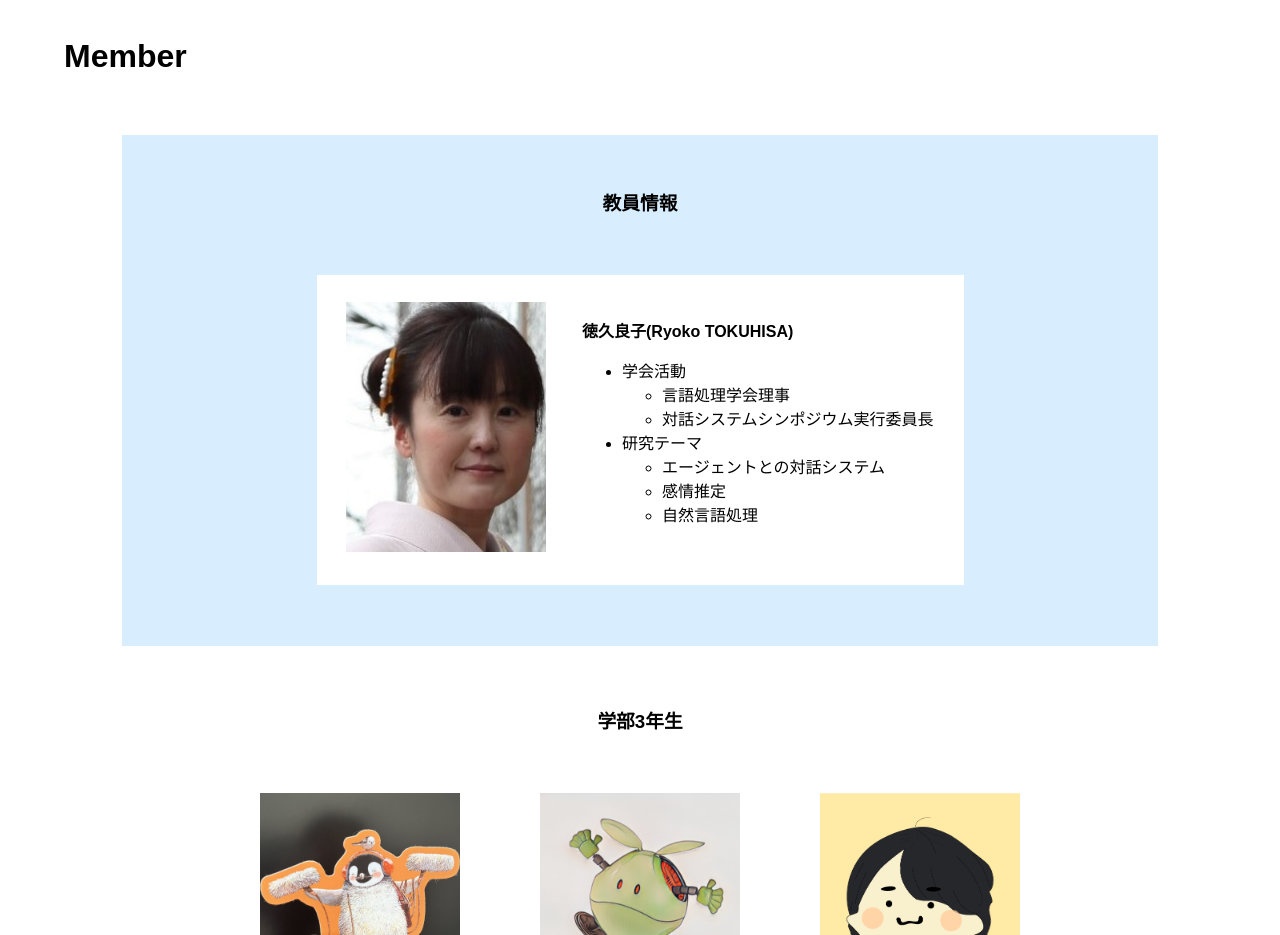
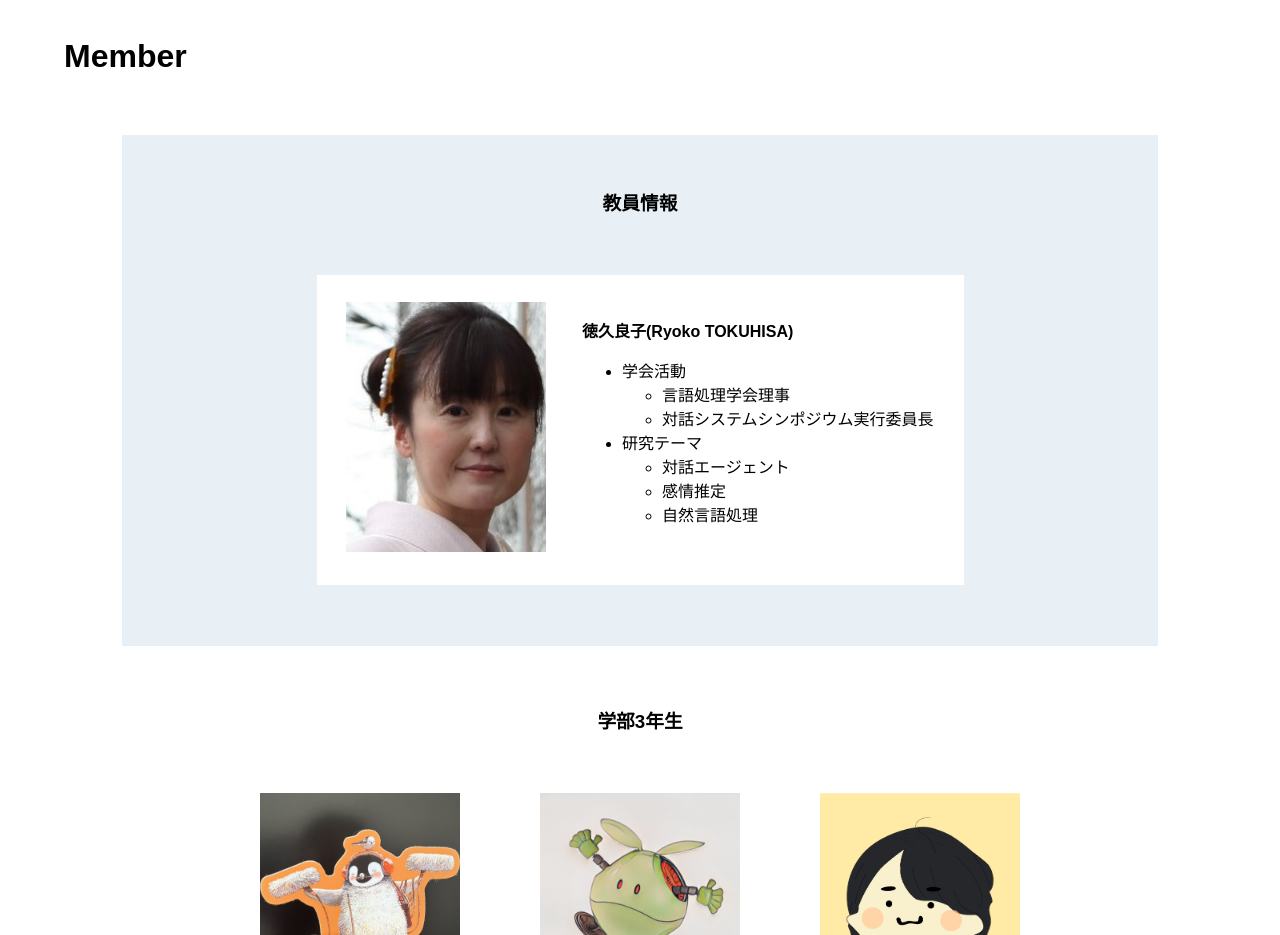
Before and after one commit to Kipeo22/AIT-NLPLab, a Next.js app: page / in a window 1280 px wide. Shown: the part 2660-3595 px from the top of the page. Built offline with nearby package versions, Linux system fonts and the light colour scheme.

Commit message:
教員情報の背景色を変える

```diff
--- a/src/component/member/Member.jsx
+++ b/src/component/member/Member.jsx
@@ -18,7 +18,7 @@ export default function Member() {
             </li>
             <li>研究テーマ
               <ul>
-                <li>エージェントとの対話システム</li>
+                <li>対話エージェント</li>
                 <li>感情推定</li>
                 <li>自然言語処理</li>
               </ul>
--- a/src/component/member/staticMain.module.css
+++ b/src/component/member/staticMain.module.css
@@ -11,7 +11,7 @@
 }
 
 .professor {
-  background-color: #d8eefe;
+  background-color: #e9f0f5;
   padding: 3% 6%;
   margin: 0px 5% 60px 5%;
 }
```
